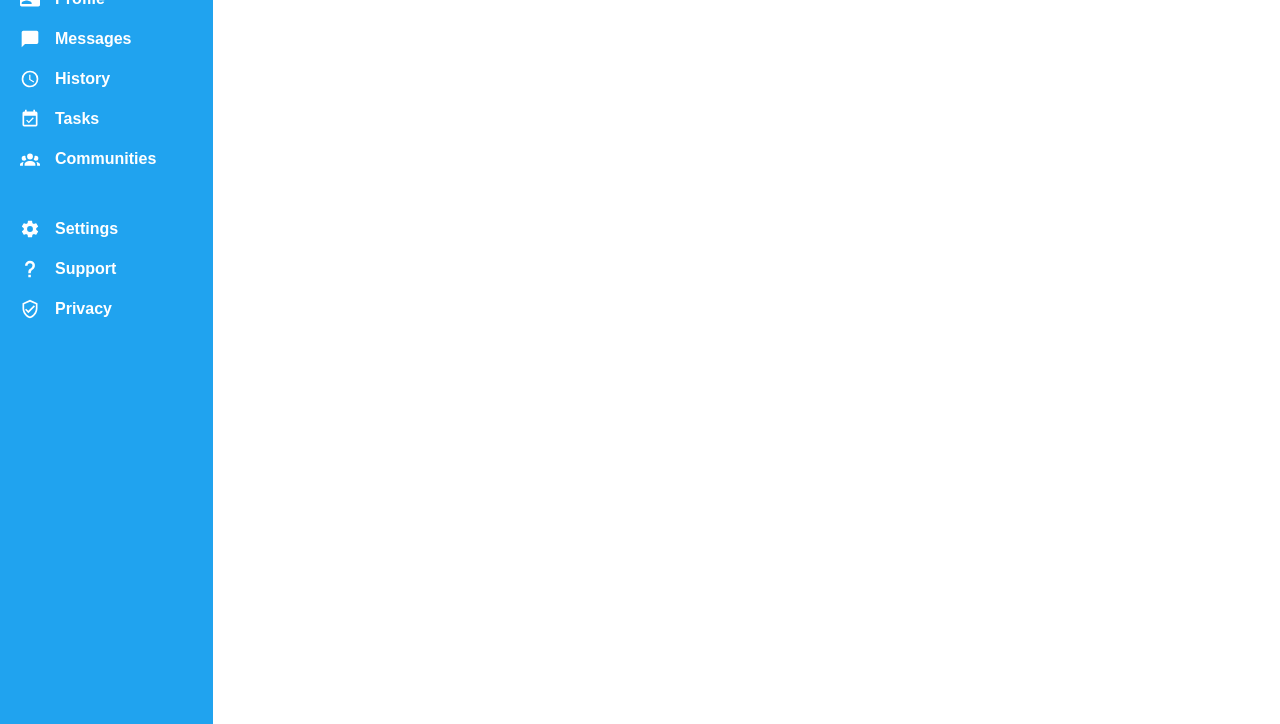
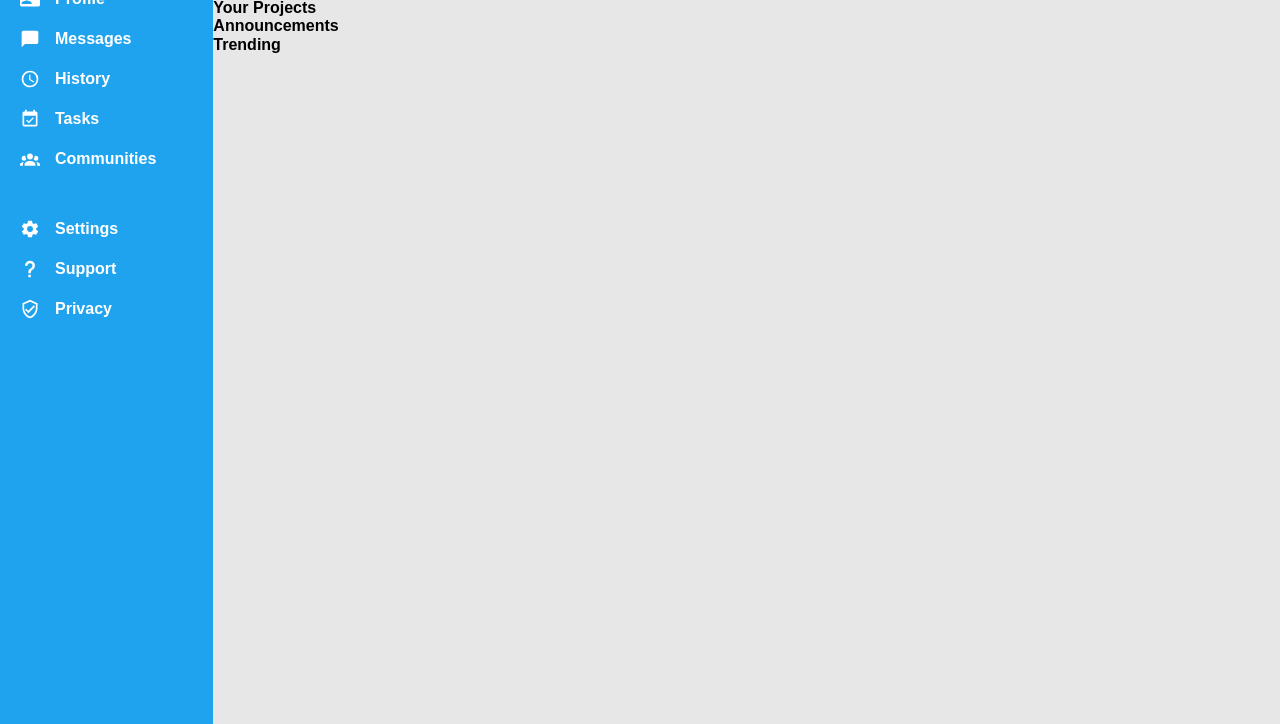
Before and after one commit to austinchong01/dashboard, a plain HTML site: page index.html in a window 1280 px wide. Shown: the part 146-870 px from the top of the page. Drawn offline with Linux system fonts and the light colour scheme.

Commit message:
Begin Main Content Area

```diff
--- a/index.html
+++ b/index.html
@@ -83,7 +83,21 @@
     </div>
 
     <main>
+        <div class="cards">
+            Your Projects
 
+
+        </div>
+        <div class="announcements">
+            Announcements
+            <div>
+
+            </div>
+        </div>
+        <div class="Trending">
+            Trending
+            <div></div>
+        </div>
     </main>
 
 </body>
--- a/style.css
+++ b/style.css
@@ -145,3 +145,7 @@ Sidebar
 .sidebar > div > img[src="images/view-dashboard.svg"] {
     width: 40px;
 }
+
+main {
+    background-color: #e7e7e7;
+}
```
